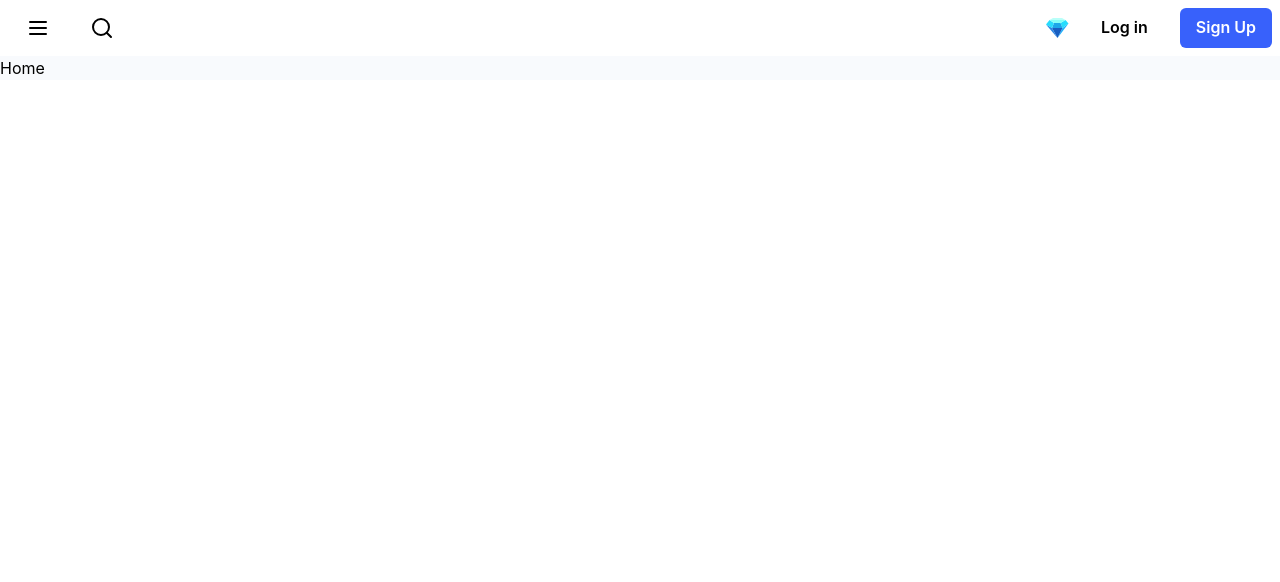
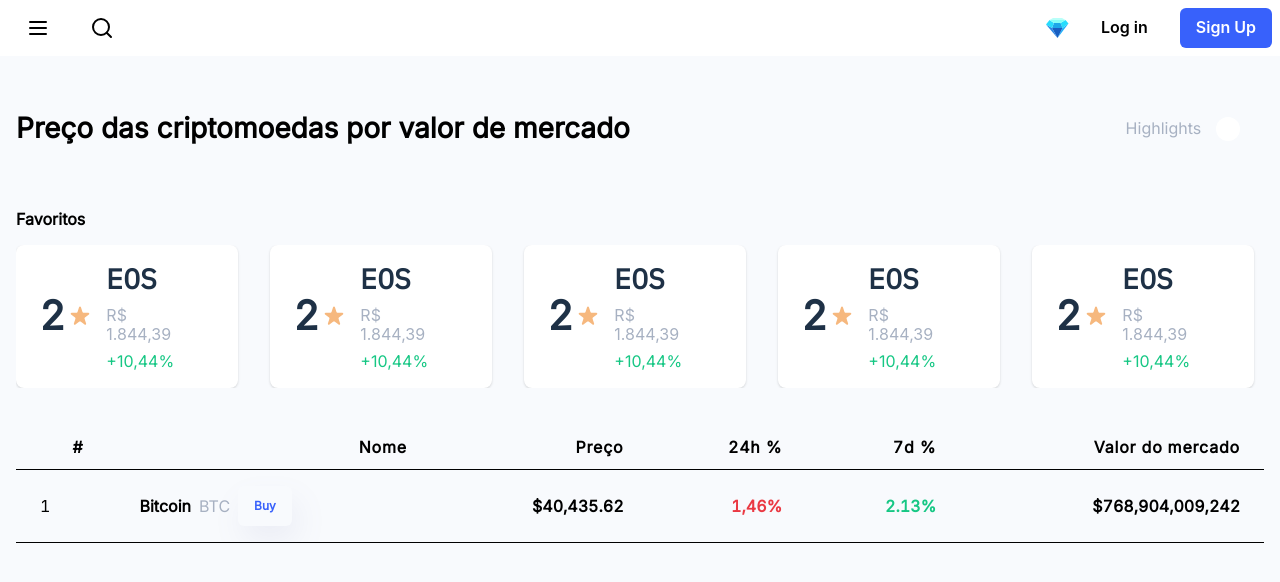
Before and after one commit to matheusscode/coin-market-cap, a React (Vite) app: page / in a window 1280 px wide. Shown: the top 582 px of the page. Built offline with nearby package versions, Linux system fonts and the light colour scheme.

Commit message:
feat: add cardcoi and panel components

```diff
--- /dev/null
+++ b/src/components/CardCoin.tsx
@@ -0,0 +1,69 @@
+import React from "react";
+import { Card, Flex, Image, Stack, Text, Heading } from "@chakra-ui/react";
+import favorite from "../../public/icons/favorite_active.svg"
+
+interface CardCoinProps {}
+
+const CardCoin: React.FC<CardCoinProps> = () => {
+  return (
+    <Card
+      display="flex"
+      justifyContent="center"
+      alignItems="center"
+      minH="118px"
+      minW="222px"
+      p="1rem 2.75rem 1rem 1.5rem"
+      borderRadius="8px"
+      border="1px solid border"
+    >
+      <Stack direction="row" gap="1rem" alignItems="center">
+        <Flex gap="0.2rem">
+          <Heading
+            as="h1"
+            fontSize="2.5rem"
+            fontWeight={700}
+            fontFamily="int"
+            lineHeight="2.275rem"
+            color="deep_gray"
+          >
+            2
+          </Heading>
+          <Image src={favorite} alt="" />
+        </Flex>
+        <Stack>
+          <Flex>
+            <Heading
+              as="h2"
+              fontFamily="ipm"
+              fontWeight={700}
+              fontSize="1.75rem"
+              lineHeight="2.275rem"
+              color="deep_gray"
+            >
+              EOS
+            </Heading>
+          </Flex>
+          <Text
+            color="gray_slightly"
+            fontSize="1rem"
+            lineHeight="1.21rem"
+            fontWeight={400}
+          >
+            R$ 1.844,39
+          </Text>
+          <Text
+            color="green"
+            fontFamily="int"
+            fontWeight={400}
+            fontSize="1rem"
+            lineHeight="1.21rem"
+          >
+            +10,44%
+          </Text>
+        </Stack>
+      </Stack>
+    </Card>
+  );
+};
+
+export default CardCoin;
--- /dev/null
+++ b/src/components/Carousel.tsx
@@ -0,0 +1,38 @@
+import { Flex, Heading, Stack } from "@chakra-ui/react";
+import React from "react";
+import CardCoin from "./CardCoin";
+
+interface CarouselProps {
+  title?: string;
+  data?: any;
+}
+
+const Carousel: React.FC<CarouselProps> = ({ title }) => {
+  return (
+    <Stack gap="1rem">
+      <Heading
+        as="h1"
+        fontSize="1rem"
+        fontFamily="int"
+        fontWeight={700}
+        lineHeight="1.21rem"
+      >
+        {title}
+      </Heading>
+      <Flex overflowX="hidden">
+        <Flex gap="2rem" w="100%">
+          <CardCoin />
+          <CardCoin />
+          <CardCoin />
+          <CardCoin />
+          <CardCoin />
+          <CardCoin />
+          <CardCoin />
+          <CardCoin />
+        </Flex>
+      </Flex>
+    </Stack>
+  );
+};
+
+export default Carousel;
--- a/src/components/Navbar.tsx
+++ b/src/components/Navbar.tsx
@@ -27,7 +27,7 @@ export default function Navbar() {
   return (
     <Box w="100%" bg="white" p={2}>
       <Flex
-        maxW="1600px"
+        maxW="1700px"
         w="100%"
         m="0 auto"
         alignItems="center"
@@ -44,7 +44,7 @@ export default function Navbar() {
           )}
 
           {isLargerThan1450 ? null : (
-            <List gap="1.1rem" display="flex">
+            <List gap="2rem" display="flex">
               {links.map((link) => (
                 <ListItem key={link}>
                   <Link
--- /dev/null
+++ b/src/components/Panel.tsx
@@ -0,0 +1,67 @@
+import React from "react";
+import {
+  Table,
+  Thead,
+  Tbody,
+  Tfoot,
+  Tr,
+  Th,
+  Td,
+  TableCaption,
+  TableContainer,
+  Stack,
+  Box,
+  Heading,
+  Button,
+  Text,
+} from "@chakra-ui/react";
+
+interface PanelProps {}
+
+  const headers:string[] = ["#", "Nome", "Preço", "24h %", "7d %", "Valor do mercado"]
+
+const Panel: React.FC<PanelProps> = () => {
+
+  return (
+    <TableContainer >
+      <Table variant="simple"  >
+        <Thead >
+          <Tr >
+            {headers.map((header) => (
+              <Th key={header} color="dark" fontSize="1rem" fontFamily="int" fontWeight={700} lineHeight="1.21rem" textTransform="inherit" textAlign="right">{header}</Th>
+            ))}
+          </Tr>
+        </Thead>
+        <Tbody >
+          <Tr>
+            <Td>1</Td>
+            <Td>
+              <Stack direction="row" alignItems='center'>
+                <Box />
+                <Heading as="h1" fontSize="1rem" fontFamily="int"  fontWeight={600} lineHeight="1.21rem">Bitcoin</Heading>
+                <Heading as="h2" fontSize="1rem" fontFamily="int"  fontWeight={400} lineHeight="1.21rem" color="gray_slightly">BTC</Heading>
+                <Button bgColor="light_blue" color="blue" shadow="5px 15px 30px #7E7EB11A" lineHeight="0.91rem" fontWeight={700} fontFamily="int" fontSize="0.75rem">
+                  Buy
+                </Button>
+              </Stack>
+            </Td>
+            <Td isNumeric color="dark" fontSize="1rem" fontFamily="int" fontWeight={600} lineHeight="1.21rem">$40,435.62</Td>
+            <Td isNumeric>
+              <Stack>
+                <Text color="red" fontSize="1rem" fontFamily="int" fontWeight={600} lineHeight="1.21rem">1,46%</Text>
+              </Stack>
+            </Td>
+            <Td isNumeric>
+              <Stack>
+                <Text color="green" fontSize="1rem" fontFamily="int" fontWeight={600} lineHeight="1.21rem">2.13%</Text>
+              </Stack>
+            </Td>
+            <Td isNumeric color="dark" fontSize="1rem" fontFamily="int" fontWeight={600} lineHeight="1.21rem">$768,904,009,242</Td>
+          </Tr>
+        </Tbody>
+      </Table>
+    </TableContainer>
+  );
+};
+
+export default Panel;
--- a/src/page/Home.tsx
+++ b/src/page/Home.tsx
@@ -1,9 +1,40 @@
-import { Flex } from "@chakra-ui/react";
+import { Box, Flex, Heading, Stack, Switch, Text } from "@chakra-ui/react";
+
+import Carousel from "../components/Carousel";
+import Panel from "../components/Panel";
 
 export default function Home() {
   return (
-    <Flex w="100%" h="100%">
-      <h1>Home</h1>
-    </Flex>
+    <Stack maxW="1600px" m="0 auto" w="100%" h="100%" px={4}>
+      <Flex direction="row" mt="3.5rem" justifyContent="space-between">
+        <Heading
+          as="h1"
+          color="dark"
+          lineHeight="2.118rem"
+          fontSize="1.75rem"
+          fontFamily="int"
+          fontWeight={700}
+        >
+          Preço das criptomoedas por valor de mercado
+        </Heading>
+
+        <Stack direction="row" alignItems="center" gap="0.8rem">
+          <Text
+            fontSize="1rem"
+            lineHeight="1.21rem"
+            fontWeight={400}
+            fontFamily="int"
+            color="gray_slightly"
+          >
+            Highlights
+          </Text>
+          <Switch size="lg" colorScheme="cyan" />
+        </Stack>
+      </Flex>
+      <Stack mt="3.5rem" gap="2.4rem">
+        <Carousel title="Favoritos" />
+        <Panel />
+      </Stack>
+    </Stack>
   );
 }
--- a/src/routes/container/Main.tsx
+++ b/src/routes/container/Main.tsx
@@ -4,7 +4,7 @@ import Navbar from "../../components/Navbar";
 
 export default function Main() {
   return (
-    <Flex w="100%" h="100%" flexDirection="column" bgColor="bg">
+    <Flex w="100%" h="100vh" flexDirection="column" bgColor="bg">
       <Navbar />
       <Outlet />
     </Flex>
```
